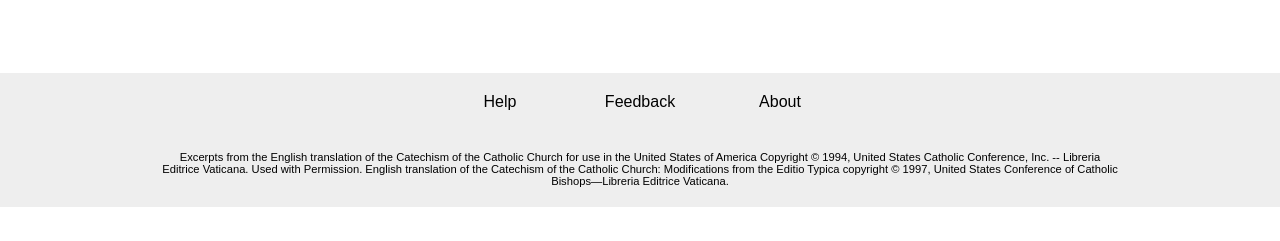
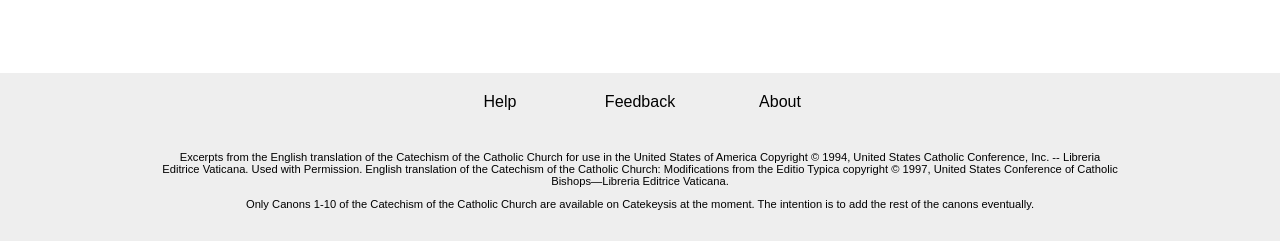
Before and after one commit to GarryKnimble/catekeysis, a Flask app: template templates/canon.html in a window 1280 px wide. Shown: the part 727-968 px from the top of the page. Before the commit the page ends 934 px from the top, so only its background shows below. Run offline with Flask 2, Linux system fonts and the light colour scheme; the template is opened without the code that fills it, so the values that code supplies are empty; parts of the project's set-up code (start-up, migrations or seed data) failed here and were passed over; some web fonts are replaced.

Commit message:
Clarified information in footer

```diff
--- a/templates/canon.html
+++ b/templates/canon.html
@@ -57,6 +57,7 @@
                         Editrice Vaticana. Used with Permission. English translation of the Catechism of the Catholic
                         Church: Modifications from the Editio Typica copyright © 1997, United States Conference of
                         Catholic Bishops—Libreria Editrice Vaticana.
+                        <p>Only Canons 1-10 of the Catechism of the Catholic Church are available on Catekeysis at the moment. The intention is to add the rest of the canons eventually.</p>
                 </div>
             </div>
         </footer>
--- a/templates/search.html
+++ b/templates/search.html
@@ -68,6 +68,7 @@
                         Editrice Vaticana. Used with Permission. English translation of the Catechism of the Catholic
                         Church: Modifications from the Editio Typica copyright © 1997, United States Conference of
                         Catholic Bishops—Libreria Editrice Vaticana.
+                        <p>Only Canons 1-10 of the Catechism of the Catholic Church are available on Catekeysis at the moment. The intention is to add the rest of the canons eventually.</p>
                 </div>
             </div>
         </footer>
```
Also changed, not shown: static/img/catekeysis3.svg.
